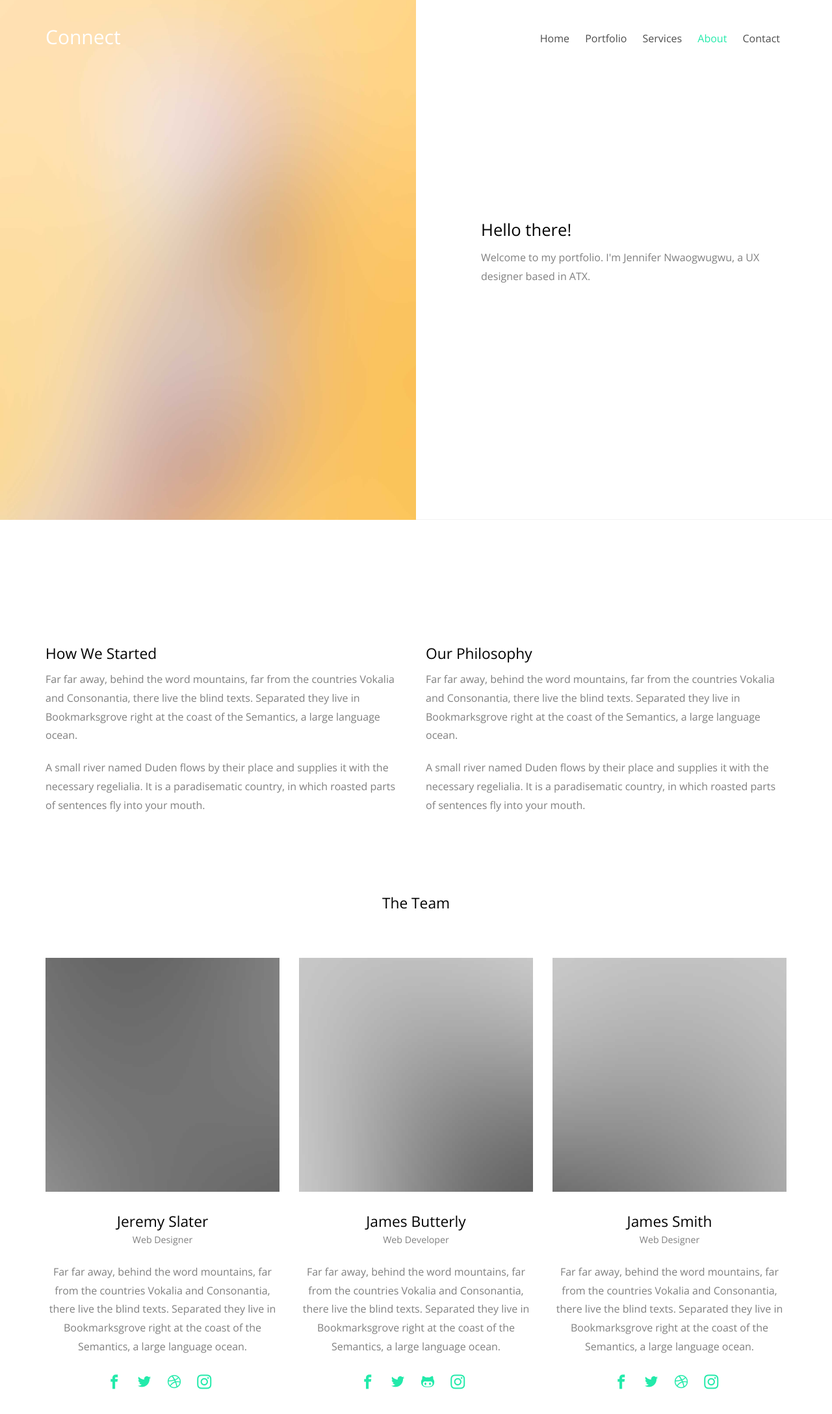
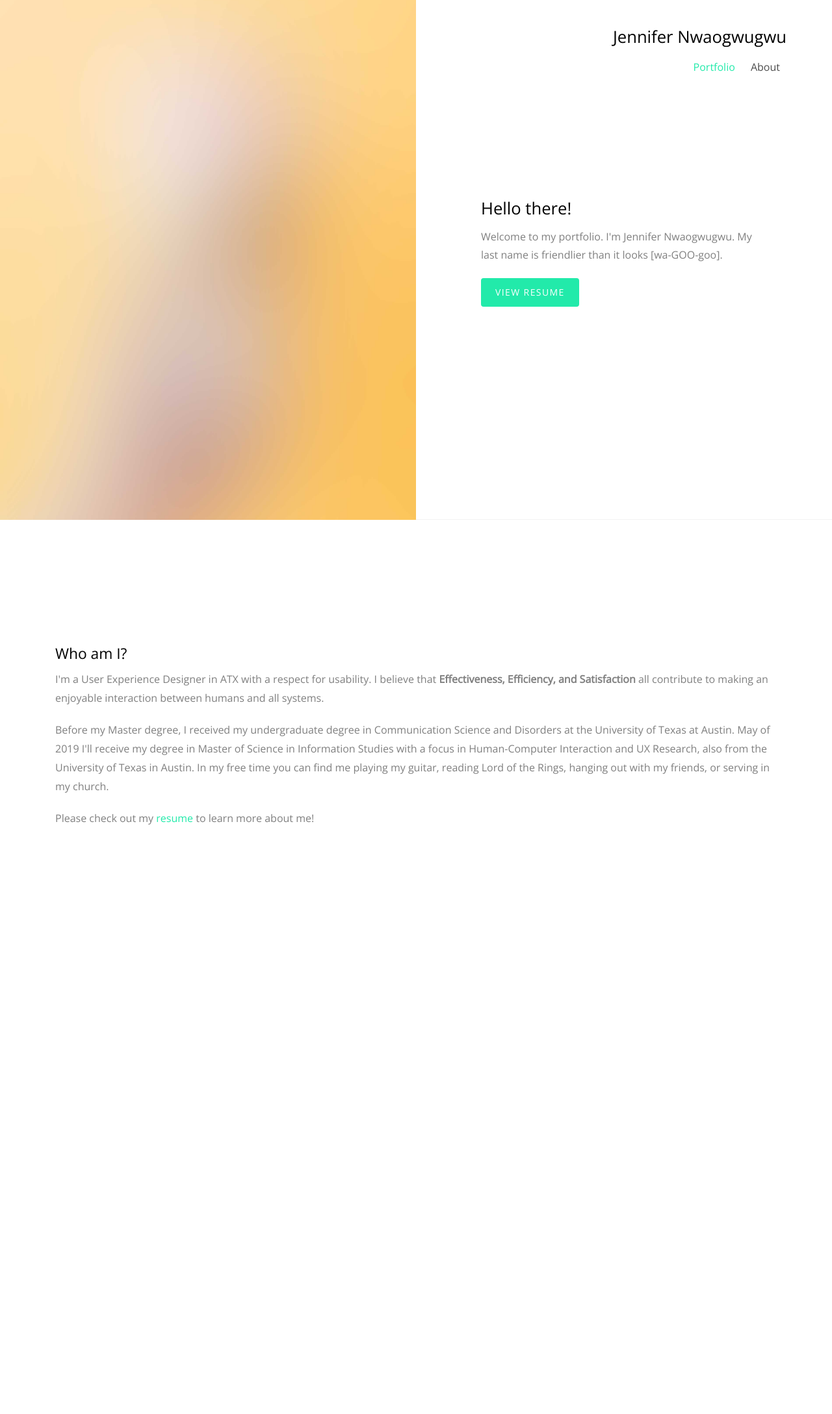
Before and after one commit to wagoogoo/Jennifer_Nwaogwugwu.github.io, a website: page about.html in a window 1280 px wide. Shown: the whole page at 65% size. After the commit the page ends 1755 px from the top, so only its background shows below. Drawn offline with nearby package versions, Linux system fonts and the light colour scheme; files whose address does not match are found by name.

Commit message:
Some more changes...

```diff
--- a/about.html
+++ b/about.html
@@ -26,29 +26,23 @@
 
   <header role="banner" class="probootstrap-header">
     <div class="container">
-        <a href="index.html" class="probootstrap-logo">Connect</a>
-
         <a href="#" class="probootstrap-burger-menu visible-xs" ><i>Menu</i></a>
         <div class="mobile-menu-overlay"></div>
 
         <nav role="navigation" class="probootstrap-nav hidden-xs">
-          <ul class="probootstrap-main-nav">
-            <li><a href="index.html">Home</a></li>
-            <li><a href="portfolio.html">Portfolio</a></li>
-            <li><a href="services.html">Services</a></li>
-            <li class="active"><a href="about.html">About</a></li>
-            <li><a href="contact.html">Contact</a></li>
-          </ul>
+            <div style="text-align:right;">
+            <h1>Jennifer Nwaogwugwu</h1>
+            <ul class="probootstrap-main-nav">
+            <li class="active"><a href="index.html">Portfolio</a></li>
+            <li><a href="about.html">About</a></li>
+            </ul>
+            </div>
+
           <div class="extra-text visible-xs">
             <a href="#" class="probootstrap-burger-menu"><i>Menu</i></a>
-            <h5>Address</h5>
-            <p>198 West 21th Street, Suite 721 New York NY 10016</p>
-            <h5>Connect</h5>
-            <ul class="social-buttons">
-              <li><a href="#"><i class="icon-twitter"></i></a></li>
-              <li><a href="#"><i class="icon-facebook2"></i></a></li>
-              <li><a href="#"><i class="icon-instagram2"></i></a></li>
-            </ul>
+            <!--<ul class="social-buttons" style="text-align:right;">
+              <li><a href="#"><i class="icon-linkedin"></i></a></li>
+            </ul>-->
           </div>
         </nav>
     </div>
@@ -62,7 +56,8 @@
       <div class="probootstrap-text">
         <div class="probootstrap-inner probootstrap-animate">
           <h1 class="heading">Hello there!</h1>
-          <p>Welcome to my portfolio. I'm Jennifer Nwaogwugwu, a UX designer based in ATX.</p>
+            <p>Welcome to my portfolio. I'm Jennifer Nwaogwugwu. My last name is friendlier than it looks [wa-GOO-goo].</p>
+          <p><a href="https://invis.io/76GYFOCPFWR#/291408250_Homepage" class="btn btn-primary">View Resume</a></p>
         </div>
       </div>
     </section>
@@ -71,81 +66,12 @@
 
     <section class="probootstrap-section">
       <div class="container">
-        <div class="row mb70 probootstrap-animate" data-animate-effect="fadeIn">
-          <div class="col-md-6">
-            <h2>How We Started</h2>
-            <p>Far far away, behind the word mountains, far from the countries Vokalia and Consonantia, there live the blind texts. Separated they live in Bookmarksgrove right at the coast of the Semantics, a large language ocean.</p>
-            <p>A small river named Duden flows by their place and supplies it with the necessary regelialia. It is a paradisematic country, in which roasted parts of sentences fly into your mouth.</p>
-          </div>
-          <div class="col-md-6">
-            <h2>Our Philosophy</h2>
-            <p>Far far away, behind the word mountains, far from the countries Vokalia and Consonantia, there live the blind texts. Separated they live in Bookmarksgrove right at the coast of the Semantics, a large language ocean.</p>
-            <p>A small river named Duden flows by their place and supplies it with the necessary regelialia. It is a paradisematic country, in which roasted parts of sentences fly into your mouth.</p>
-          </div>
+          <div class="col-md-12">
+            <h2>Who am I?</h2>
+            <p>I'm a User Experience Designer in ATX with a respect for usability. I believe that <b>Effectiveness, Efficiency, and Satisfaction</b> all contribute to making an enjoyable interaction between humans and all systems.</p>
+            <p>Before my Master degree, I received my undergraduate degree in Communication Science and Disorders at the University of Texas at Austin. May of 2019 I'll receive my degree in Master of Science in Information Studies with a focus in Human-Computer Interaction and UX Research, also from the University of Texas in Austin. In my free time you can find me playing my guitar, reading Lord of the Rings, hanging out with my friends, or serving in my church.</p>
+            <p>Please check out my <a href="#">resume</a> to learn more about me!</p>
         </div>
-
-        <div class="row">
-          <div class="col-md-12 section-heading text-center probootstrap-animate">
-            <h2 class="mb70">The Team</h2>
-          </div>
-        </div>
-        <div class="row">
-          <div class="col-md-4 probootstrap-animate mb50">
-            <div class="probootstrap-card probootstrap-person text-center">
-              <div class="probootstrap-card-media">
-                <img src="img/person_1.jpg" class="img-responsive" alt="Free HTML5 Template by uicookies.com">
-              </div>
-              <div class="probootstrap-card-text">
-                <h2 class="probootstrap-card-heading mb0">Jeremy Slater</h2>
-                <p><small>Web Designer</small></p>
-                <p>Far far away, behind the word mountains, far from the countries Vokalia and Consonantia, there live the blind texts. Separated they live in Bookmarksgrove right at the coast of the Semantics, a large language ocean.</p>
-                <ul class="probootstrap-social">
-                  <li><a href="#"><i class="icon-facebook2"></i></a></li>
-                  <li><a href="#"><i class="icon-twitter"></i></a></li>
-                  <li><a href="#"><i class="icon-dribbble"></i></a></li>
-                  <li><a href="#"><i class="icon-instagram2"></i></a></li>
-                </ul>
-              </div>
-            </div>
-          </div>
-          <div class="col-md-4 probootstrap-animate mb50">
-            <div class="probootstrap-card probootstrap-person text-center">
-              <div class="probootstrap-card-media">
-                <img src="img/person_2.jpg" class="img-responsive" alt="Free HTML5 Template by uicookies.com">
-              </div>
-              <div class="probootstrap-card-text">
-                <h2 class="probootstrap-card-heading mb0">James Butterly</h2>
-                <p><small>Web Developer</small></p>
-                <p>Far far away, behind the word mountains, far from the countries Vokalia and Consonantia, there live the blind texts. Separated they live in Bookmarksgrove right at the coast of the Semantics, a large language ocean.</p>
-                <ul class="probootstrap-social">
-                  <li><a href="#"><i class="icon-facebook2"></i></a></li>
-                  <li><a href="#"><i class="icon-twitter"></i></a></li>
-                  <li><a href="#"><i class="icon-github"></i></a></li>
-                  <li><a href="#"><i class="icon-instagram2"></i></a></li>
-                </ul>
-              </div>
-            </div>
-          </div>
-          <div class="col-md-4 probootstrap-animate mb50">
-            <div class="probootstrap-card probootstrap-person text-center">
-              <div class="probootstrap-card-media">
-                <img src="img/person_3.jpg" class="img-responsive" alt="Free HTML5 Template by uicookies.com">
-              </div>
-              <div class="probootstrap-card-text">
-                <h2 class="probootstrap-card-heading mb0">James Smith</h2>
-                <p><small>Web Designer</small></p>
-                <p>Far far away, behind the word mountains, far from the countries Vokalia and Consonantia, there live the blind texts. Separated they live in Bookmarksgrove right at the coast of the Semantics, a large language ocean.</p>
-                <ul class="probootstrap-social">
-                  <li><a href="#"><i class="icon-facebook2"></i></a></li>
-                  <li><a href="#"><i class="icon-twitter"></i></a></li>
-                  <li><a href="#"><i class="icon-dribbble"></i></a></li>
-                  <li><a href="#"><i class="icon-instagram2"></i></a></li>
-                </ul>
-              </div>
-            </div>
-          </div>
-        </div>
-
       </div>
     </section>
     <!-- END section -->
@@ -155,7 +81,8 @@
     <div class="container">
       <div class="row">
         <div class="col-md-12">
-          <p>&copy; 2017 <a href="https://uicookies.com/">uiCookies:Connect</a>. All Rights Reserved. <br> Designed &amp; Developed by <a href="https://uicookies.com">uiCookies</a> Demo Images <a href="https://unsplash.com/">Unsplash</a></p>
+            <h5><b>Jennifer Nwaogwugwu</b> | <a href="www.linkedin.com/in/jennifer-nwaogwugwu"><i class="icon-linkedin"></i></a></h5>
+          <h5>Connect Theme Designed &amp; Developed by <a href="https://uicookies.com">uiCookies</a></h5>
         </div>
       </div>
     </div>
```
Also changed, not shown: AMTA-redesign.html (renamed from music-therapy.html, +13 -17 lines), index.html (+7 -11 lines), longhorn-mobile-market-app.html (renamed from single-page.html, +30 -30 lines), zaky-app.html (+21 -26 lines), img/LHM/Picture3_interviews.png.
